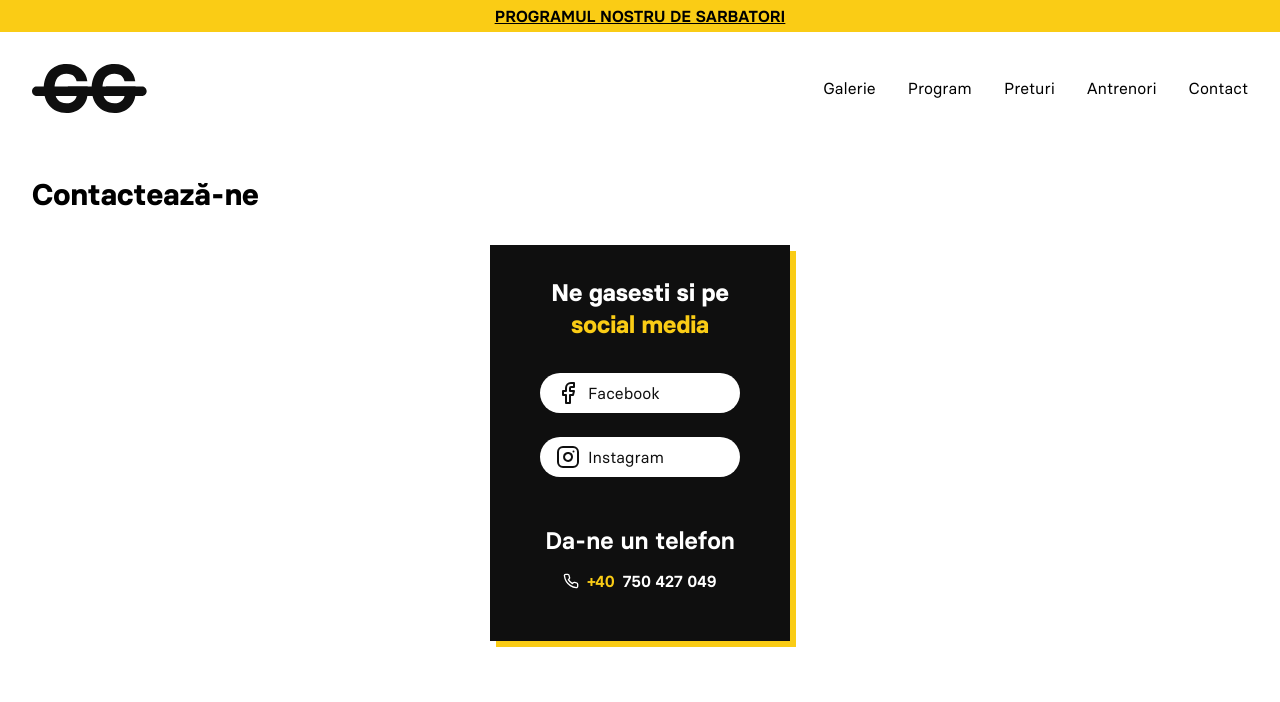
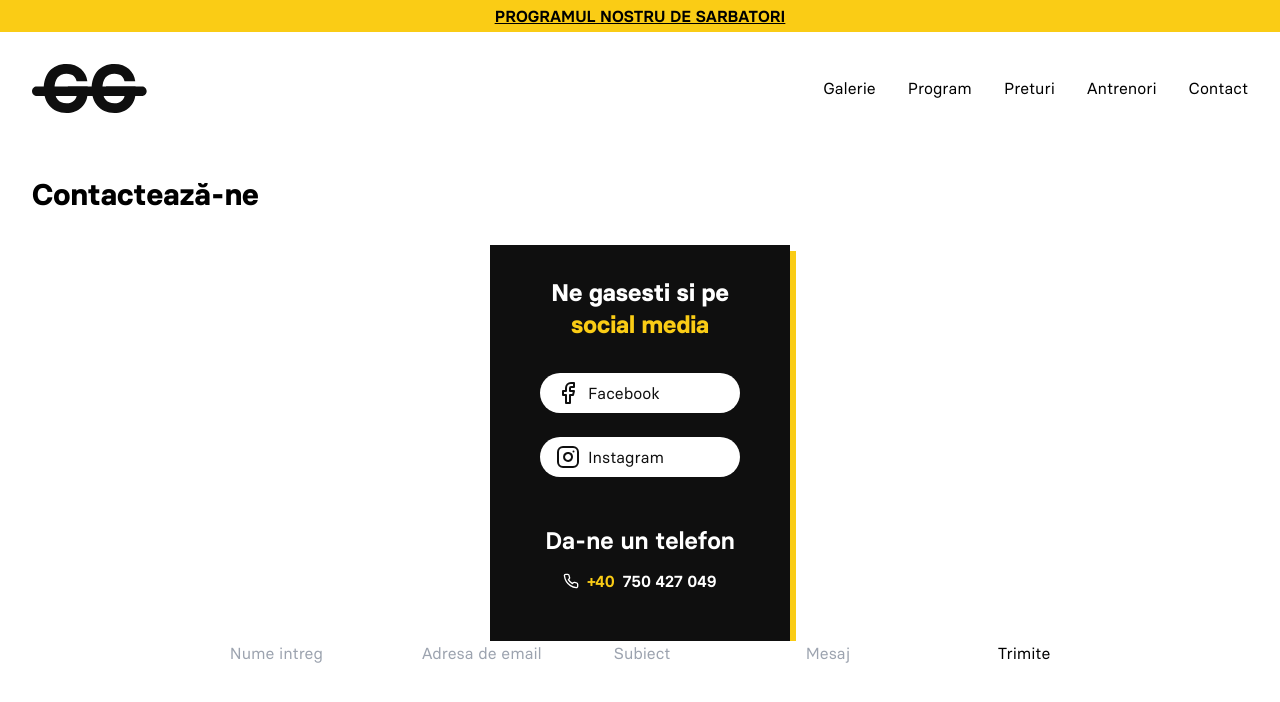
Before and after one commit to createdigital-ro/galagym, a Next.js app: page /contact in a window 1280 px wide. Shown: the top 702 px of the page. Built offline with nearby package versions, Linux system fonts and the light colour scheme.

Commit message:
contact form

```diff
--- /dev/null
+++ b/app/_components/EmailForm.tsx
@@ -0,0 +1,67 @@
+'use client'
+
+import React, { ChangeEvent, useState } from "react";
+
+type Props = {};
+
+const EmailForm = (props: Props) => {
+  const [data, setData] = useState({
+    email: "",
+    name: "",
+    message: "",
+    subject: "",
+  });
+
+  const handleChange = (e: ChangeEvent<HTMLInputElement>) => {
+    const { name, value } = e.target;
+    setData((prevData) => ({
+      ...prevData,
+      [name]: value
+    }));
+  }
+
+  const handleSubmit = (e: React.FormEvent<HTMLFormElement>) => {
+    e.preventDefault();
+    console.log("yes")
+  }
+
+  return (
+    <form onSubmit={handleSubmit}>
+      <input
+        type="text"
+        name="name"
+        value={data.name}
+        onChange={handleChange}
+        placeholder="Nume intreg"
+        required
+      />
+      <input
+        type="email"
+        name="email"
+        value={data.email}
+        onChange={handleChange}
+        placeholder="Adresa de email"
+        required
+      />
+      <input
+        type="text"
+        name="subject"
+        value={data.subject}
+        onChange={handleChange}
+        placeholder="Subiect"
+        required
+      />
+      <input
+        type="text"
+        name="message"
+        value={data.message}
+        onChange={handleChange}
+        placeholder="Mesaj"
+        required
+      />
+      <button type="submit">Trimite</button>
+    </form>
+  );
+};
+
+export default EmailForm;
--- /dev/null
+++ b/app/_components/email-template.tsx
@@ -0,0 +1,14 @@
+import * as React from 'react';
+
+interface EmailTemplateProps {
+  fullName: string;
+
+}
+
+export const EmailTemplate: React.FC<Readonly<EmailTemplateProps>> = ({
+  firstName,
+}) => (
+  <div>
+    <h1>Welcome, {firstName}!</h1>
+  </div>
+);
--- /dev/null
+++ b/app/api/sendEmail/route.ts
@@ -0,0 +1,18 @@
+import { Resend } from 'resend'
+
+const resend = new Resend(process.env.RESEND_SECRET);
+
+export async function POST() {
+try {
+    const data = await resend.emails.send({
+      from: 'Acme <onboarding@resend.dev>',
+      to: ['delivered@resend.dev'],
+      subject: 'Hello world',
+      react:
+    });
+
+    return Response.json(data);
+  } catch (error) {
+    return Response.json({ error });
+  }
+}
--- a/app/contact/page.tsx
+++ b/app/contact/page.tsx
@@ -1,5 +1,6 @@
 import React from "react";
 import { Phone, Facebook, Instagram } from "lucide-react";
+import EmailForm from "../_components/EmailForm";
 
 const Contact = () => {
   const socials = [
@@ -39,6 +40,7 @@ const Contact = () => {
             </p>
           </div>
         </div>
+        <EmailForm />
       </div>
     </div>
   );
--- a/package.json
+++ b/package.json
@@ -9,10 +9,12 @@
     "lint": "next lint"
   },
   "dependencies": {
+    "install": "^0.13.0",
     "lucide-react": "^0.295.0",
     "next": "14.0.4",
     "react": "^18",
-    "react-dom": "^18"
+    "react-dom": "^18",
+    "resend": "^2.0.0"
   },
   "devDependencies": {
     "@types/node": "^20",
```
Also changed, not shown: 2 other files (tests, documents, lock files or other folders).
